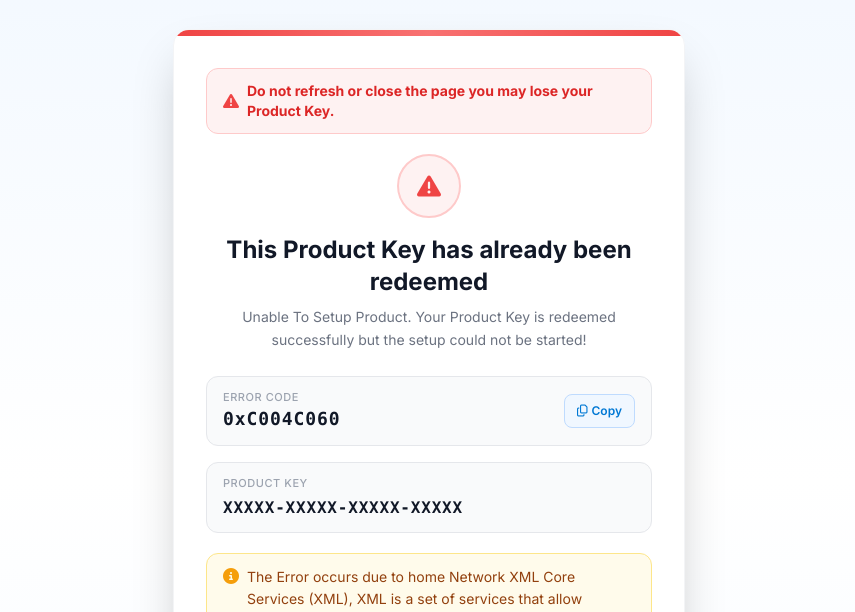
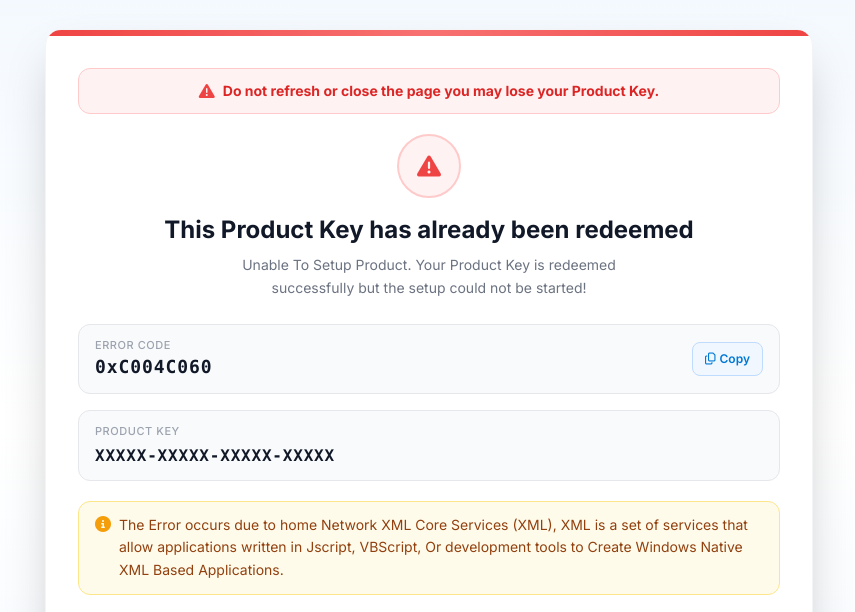
Before and after one commit to areeb2025/mainoffice, a website: page error.html in a window 1280 px wide. Shown: the part 163-775 px from the top of the page, without its empty margins (211-1066 px from the left). Drawn offline with nearby package versions, Linux system fonts and the light colour scheme; no server answers.

Commit message:
Expand error card width for desktop/laptop users

```diff
--- a/error.html
+++ b/error.html
@@ -90,7 +90,7 @@
 </head>
 <body class="min-h-screen gradient-bg text-gray-900">
     <div class="min-h-screen flex items-center justify-center px-4 py-12">
-        <div class="max-w-lg w-full">
+        <div class="max-w-sm sm:max-w-lg md:max-w-2xl lg:max-w-3xl w-full">
             <!-- Brand logo -->
             <div class="text-center mb-8 fade-in-down">
                 <img id="errorBrandLogo" src="assets/microsoft-office-logo.svg" alt="Brand logo" class="h-28 w-auto max-w-full object-contain inline-block drop-shadow-sm">
```
